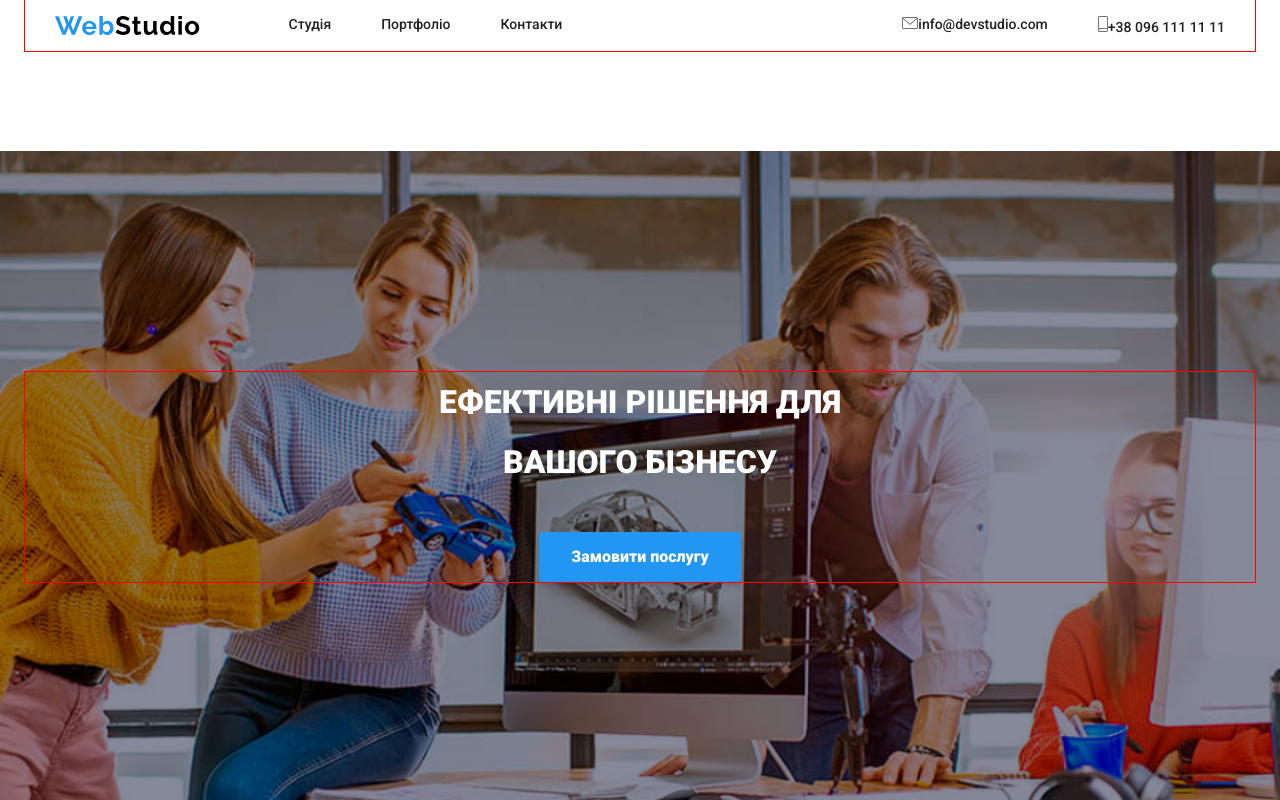
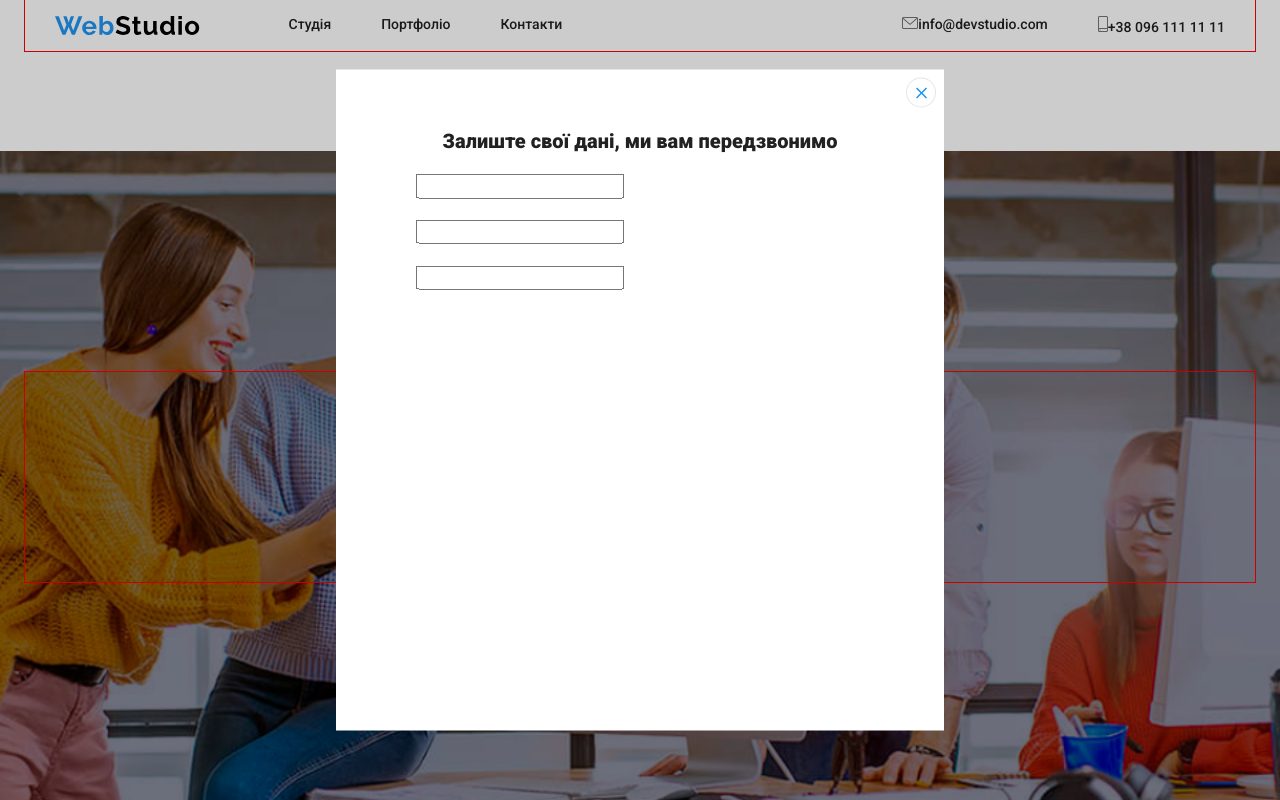
Before and after one commit to Max1mkasssss/WebStudio-4, a plain HTML site: page index.html in a window 1280 px wide. Both pictures are taken after a click on the button "Замовити послугу". Shown: the top 800 px of the page. Drawn offline with nearby package versions, Linux system fonts and the light colour scheme.

Commit message:
Modal done 50%

```diff
--- a/index.html
+++ b/index.html
@@ -49,7 +49,30 @@
         <section class="section-hero">
             <div class="container">
                 <h1>Ефективні рішення для <br> вашого бізнесу</h1>
-                <div class="button-wrapper flex"> <button class="main-button" type="button">Замовити послугу</button>
+                <div class="button-wrapper flex"> <button class="main-button" type="submit" data-modal-open>Замовити послугу</button>
+                    <div class="backdrop is-hidden" data-modal>
+                        <div class="modal">
+                            <button class="btn btn-close" data-modal-close>
+                                <img src="img/close-btn.svg" alt="close">
+                            </button>
+                             <h3>Залиште свої дані, ми вам передзвонимо</h3>
+
+                             <ul class="forms-list">
+                                <li class="forms-list-item">
+                                    <h4></h4>
+                                    <input type="text" placeholder="">
+                                </li>
+                                <li class="forms-list-item">
+                                    <h4></h4>
+                                    <input type="text" placeholder="">
+                                </li>
+                                <li class="forms-list-item">
+                                    <h4></h4>
+                                    <input type="text" placeholder="">
+                                </li>
+                             </ul>
+                        </div>
+                    </div>
                 </div>
             </div>
         </section>
@@ -223,6 +246,8 @@
             </div>
         </div>
     </footer>
+
+    <script src="script.js"></script>
 </body>
 
 </html>
--- /dev/null
+++ b/script.js
@@ -0,0 +1,15 @@
+(() => {
+    const refs = {
+      openModalBtn: document.querySelector("[data-modal-open]"),
+      closeModalBtn: document.querySelector("[data-modal-close]"),
+      modal: document.querySelector("[data-modal]"),
+    };
+
+    refs.openModalBtn.addEventListener("click", toggleModal);
+    refs.closeModalBtn.addEventListener("click", toggleModal);
+
+    function toggleModal() {
+      refs.modal.classList.toggle("is-hidden");
+      document.body.classList.toggle("no-scroll");
+    }
+})();
--- a/style.css
+++ b/style.css
@@ -434,3 +434,65 @@ main{
     letter-spacing: 3%;
     text-align: left;
 }
+
+/* ==========================================
+===============MODAL======================  */
+
+.backdrop {
+    position: fixed;
+    top: 0;
+    left: 0;
+    width: 100%;
+    height: 100%;
+    background-color: rgba(0, 0, 0, 0.2);
+    opacity: 1;
+}
+
+
+.backdrop.is-hidden {
+    opacity: 0;
+    pointer-events: none;
+}
+
+.no-scroll {
+    overflow: hidden;
+}
+
+.modal {
+    position: absolute;
+    top: 50%;
+    left: 50%;
+    width: 528px;
+    height: 581px;
+    /* min  */
+    padding: 40px;
+    background-color: rgb(255, 255, 255);
+    transform: translate(-50%, -50%);
+}
+.btn-close{
+    width: 30px;
+    height: 30px;
+    box-sizing: border-box;
+    border: 1px solid rgba(0, 0, 0, 0.1);
+    background: rgb(255, 255, 255);
+    border-radius: 50%;
+    display: flex;
+    align-items: center;
+    justify-content: center;
+    position: absolute;
+    top: 0;
+    right: 0;
+    margin: 8px;
+}
+.modal h3{
+    color: rgb(33, 33, 33);
+    font-family: var(--roboto);
+    font-size: 20px;
+    font-weight: 700;
+    line-height: 23px;
+    letter-spacing: 3%;
+    text-align: center;
+}
+
+
+/* ==========================================  */
```
Also changed, not shown: img/close-btn.svg (added).
